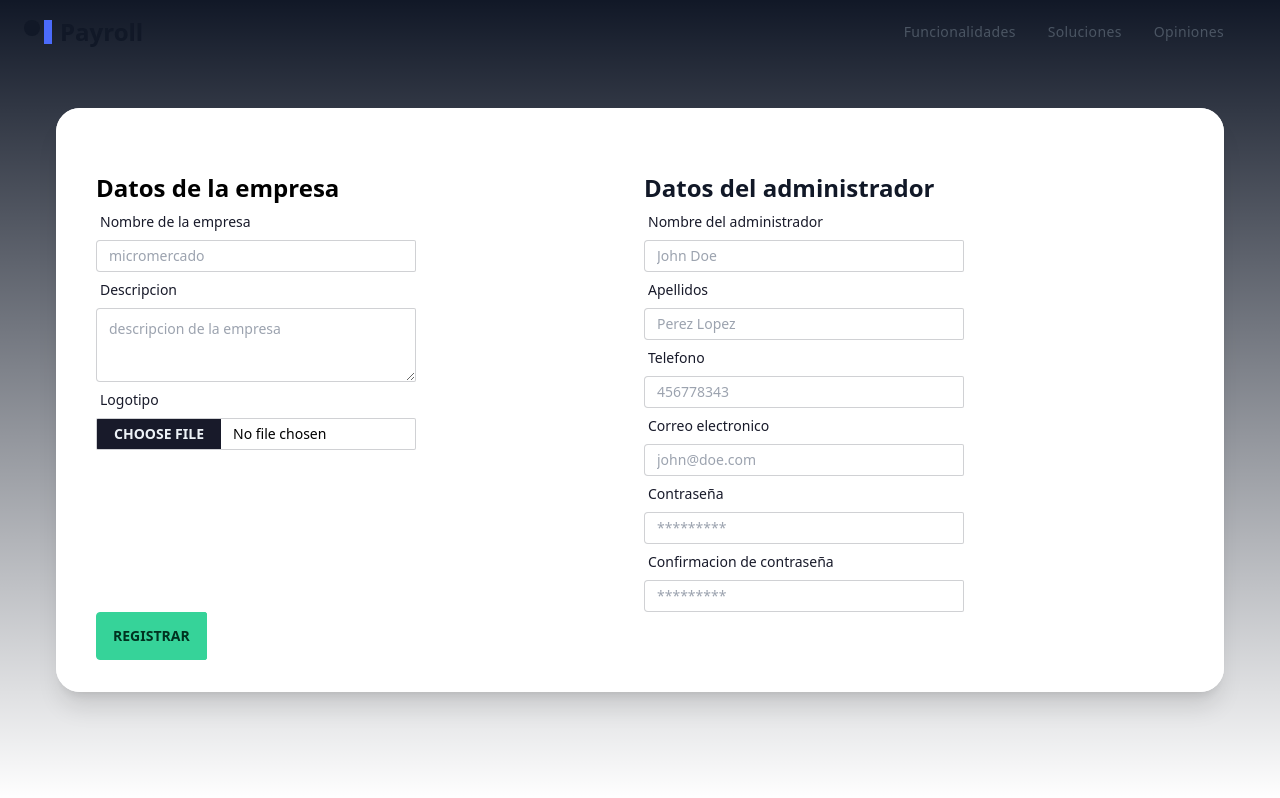
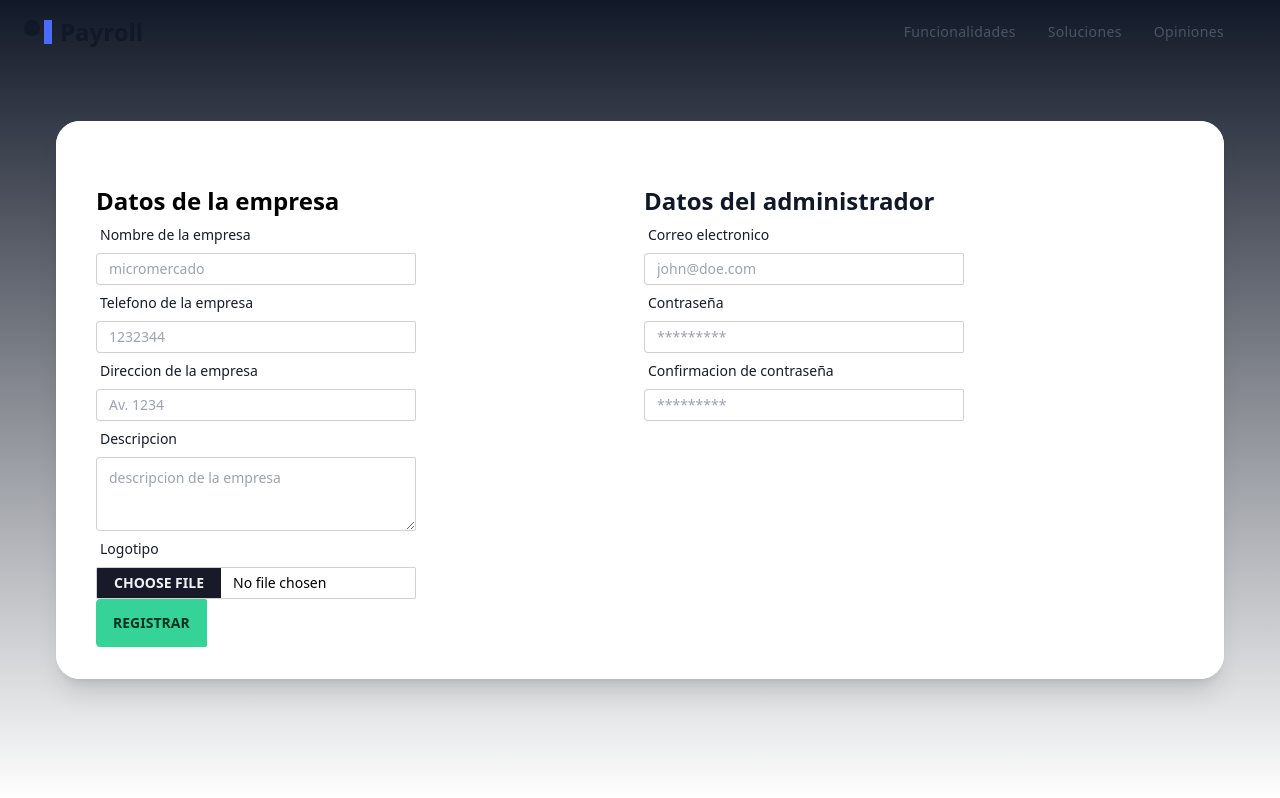
Before and after one commit to InforTech07/front-payroll, a Next.js app: page /register-company in a window 1280 px wide. Built offline with nearby package versions, Linux system fonts and the light colour scheme.

Commit message:
Front-Payroll, Conectando login con api, y formulario de registro

```diff
--- a/src/components/navs/sidebar.tsx
+++ b/src/components/navs/sidebar.tsx
@@ -61,9 +61,9 @@ function SideBar(){
                     </li>
                 </ul>
                 <div className="space-y-2 justify-end">
-                    <img src="https://source.unsplash.com/100x100/?portrait" alt="" className="w-12 h-12 rounded-full dark:bg-gray-500" />
+                    <img src={session?.user?.image ? session.user.image : './images/avatars/avatar.webp' } alt="" className="w-12 h-12 rounded-full dark:bg-gray-500" />
                     <div>
-                        <h2 className="text-lg font-semibold">Leroy Jenkins</h2>
+                        <h2 className="text-lg font-semibold">{session?.user?.name}</h2>
                     </div>
                 </div>
             </nav>
--- a/src/components/ui/form-register-campanies.tsx
+++ b/src/components/ui/form-register-campanies.tsx
@@ -3,6 +3,8 @@ import { useState } from "react";
 import { useForm } from "react-hook-form";
 import { IFormRegisterCompanies } from '@/entitys/companies';
 import { companyService } from '@/services/companie-service';
+import { toast } from "react-toastify";
+import { useRouter } from "next/navigation";
 
 
 // const resolver: Resolver<FormRegisterCompaniesValues> = async (values) => {
@@ -20,8 +22,9 @@ import { companyService } from '@/services/companie-service';
 // };
 
 function FormRegisterCampanies(){
-    const [succesRegister, setSuccesRegister] = useState<boolean>(false);
-    const [errorRegister, setErrorRegister] = useState<boolean>(false);
+    // const [succesRegister, setSuccesRegister] = useState<boolean>(false);
+    // const [errorRegister, setErrorRegister] = useState<boolean>(false);
+    const router = useRouter();
     const {
           register,
           handleSubmit,
@@ -31,13 +34,14 @@ function FormRegisterCampanies(){
 
     const onSubmit =   handleSubmit((data) => {
       companyService.registerCompanies(data).then(res => {
-        if(res){
-          setSuccesRegister(true);
-          console.log(res);
+        if(res.ok){
+          toast.success("Registro satisfactorio, puede iniciar sesion");
+          //router.push('/login');
+          return;
         }
       }).catch(err => {
-        setErrorRegister(true);
-        console.log(err);
+        toast.error("Lo sentimos, no podemos registrar ahora..!!");
+        return;
       });
 
     });
@@ -46,18 +50,6 @@ function FormRegisterCampanies(){
       <div className="selection: selection:text-white">
           <div className="flex min-h-screen items-center justify-center">
               <div className="flex-1 p-8">
-              { succesRegister && (
-                      <div className="alert alert-success my-8">
-                        <svg xmlns="http://www.w3.org/2000/svg" className="stroke-current shrink-0 h-6 w-6" fill="none" viewBox="0 0 24 24"><path strokeLinecap="round" strokeLinejoin="round" strokeWidth="2" d="M9 12l2 2 4-4m6 2a9 9 0 11-18 0 9 9 0 0118 0z" /></svg>
-                        <span>Registro satisfactorio, Ingrese a su correo para activar su cuenta</span>
-                      </div>
-                    )}
-                { errorRegister && (
-                      <div className="alert alert-error my-8">
-                        <svg xmlns="http://www.w3.org/2000/svg" className="stroke-current shrink-0 h-6 w-6" fill="none" viewBox="0 0 24 24"><path strokeLinecap="round" strokeLinejoin="round" strokeWidth="2" d="M9 12l2 2 4-4m6 2a9 9 0 11-18 0 9 9 0 0118 0z" /></svg>
-                        <span>Lo sentimos, no podemos registrar ahora..!!</span>
-                      </div>
-                    )}
                 <div className="mx-auto w-full overflow-hidden rounded-3xl bg-white shadow-xl">
                     {/* Form Body */}
                     <div className="rounded-tr-4xl bg-white px-10 pb-8 pt-4">
@@ -72,27 +64,77 @@ function FormRegisterCampanies(){
                                   <h4 className="text-2xl font-semibold text-black">
                                     Datos de la empresa
                                   </h4>
-                                  {/* Email Input */}
+                                  {/* name company Input */}
                                   <div className="form-control w-full max-w-xs">
                                     <label className="label">
                                       <span className="label-text">Nombre de la empresa</span>
                                     </label>
                                     <input
-                                      {...register("company", { required: {
+                                      {...register("name", { required: {
                                         value: true,
                                         message: "Ingrese un nombre",
                                       } })}
-                                      id="company"
-                                      name="company"
+                                      id="name"
+                                      name="name"
                                       type="text"
                                       className="input input-bordered rounded-l input-sm w-full max-w-xs text-black"
                                       placeholder="micromercado"
                                       autoComplete="off"
                                     />
-                                    {errors?.company && (
+                                    {errors?.name && (
                                       <label className="label">
                                         <span className="text-red-600 text-sm">
-                                          {errors.company.message}
+                                          {errors.name.message}
+                                        </span>
+                                      </label>
+                                    )}
+                                  </div>
+                                  {/* phone company Input */}
+                                  <div className="form-control w-full max-w-xs">
+                                    <label className="label">
+                                      <span className="label-text">Telefono de la empresa</span>
+                                    </label>
+                                    <input
+                                      {...register("phone", { required: {
+                                        value: true,
+                                        message: "Ingrese un telefono",
+                                      } })}
+                                      id="phone"
+                                      name="phone"
+                                      type="text"
+                                      className="input input-bordered rounded-l input-sm w-full max-w-xs text-black"
+                                      placeholder="1232344"
+                                      autoComplete="off"
+                                    />
+                                    {errors?.phone && (
+                                      <label className="label">
+                                        <span className="text-red-600 text-sm">
+                                          {errors.phone.message}
+                                        </span>
+                                      </label>
+                                    )}
+                                  </div>
+                                  {/* name company Input */}
+                                  <div className="form-control w-full max-w-xs">
+                                    <label className="label">
+                                      <span className="label-text">Direccion de la empresa</span>
+                                    </label>
+                                    <input
+                                      {...register("address", { required: {
+                                        value: true,
+                                        message: "Ingrese una direccion",
+                                      } })}
+                                      id="address"
+                                      name="address"
+                                      type="text"
+                                      className="input input-bordered rounded-l input-sm w-full max-w-xs text-black"
+                                      placeholder="Av. 1234"
+                                      autoComplete="off"
+                                    />
+                                    {errors?.address && (
+                                      <label className="label">
+                                        <span className="text-red-600 text-sm">
+                                          {errors.address.message}
                                         </span>
                                       </label>
                                     )}
@@ -131,80 +173,7 @@ function FormRegisterCampanies(){
                                   <h4 className="text-2xl font-semibold text-gray-900">
                                     Datos del administrador
                                   </h4>
-                                  {/* Name admin Input */}
-                                  <div className="form-control w-full max-w-xs">
-                                    <label className="label">
-                                      <span className="label-text">Nombre del administrador</span>
-                                    </label>
-                                    <input
-                                      {...register("name", { required:{
-                                        value: true,
-                                        message: "Ingrese el nombre",
-                                      }
-                                      })}
-                                      id="name"
-                                      name="name"
-                                      type="text"
-                                      className="input input-bordered rounded-l input-sm w-full max-w-xs text-black"
-                                      placeholder="John Doe"
-                                      autoComplete="off"
-                                    />
-                                    {errors?.name && (
-                                      <label className="label">
-                                        <span className="text-red-600 text-sm">
-                                          {errors.name.message}
-                                        </span>
-                                      </label>
-                                    )}
-                                  </div>
-                                  {/* last name Input */}
-                                  <div className="form-control w-full max-w-xs">
-                                    <label className="label">
-                                      <span className="label-text">Apellidos</span>
-                                    </label>
-                                    <input
-                                      {...register("lastName", { required:{
-                                        value: true,
-                                        message: "Ingrese el apellido",
-                                      } })}
-                                      id="lastName"
-                                      name="lastName"
-                                      type="text"
-                                      className="input input-bordered rounded-l input-sm w-full max-w-xs text-black"
-                                      placeholder="Perez Lopez"
-                                      autoComplete="off"
-                                    />
-                                    {errors?.lastName && (
-                                      <label className="label">
-                                        <span className="text-red-600 text-sm">{
-                                          errors.lastName.message
-                                        }</span>
-                                      </label>
-                                    )}
-                                  </div>
-                                  {/* phone admin Input */}
-                                  <div className="form-control w-full max-w-xs">
-                                    <label className="label">
-                                      <span className="label-text">Telefono</span>
-                                    </label>
-                                    <input
-                                      {...register("phone", { required:{
-                                        value: true,
-                                        message: "Ingrese el telefono",
-                                      } })}
-                                      id="phone"
-                                      name="phone"
-                                      type="text"
-                                      className="input input-bordered rounded-l input-sm w-full max-w-xs text-black"
-                                      placeholder="456778343"
-                                      autoComplete="off"
-                                    />
-                                    {errors?.phone && (
-                                      <label className="label">
-                                        <span className="text-red-600 text-sm">{ errors.phone.message}</span>
-                                      </label>
-                                    )}
-                                  </div>
+
                                   {/* Email Input */}
                                   <div className="form-control w-full max-w-xs">
                                     <label className="label">
--- a/src/services/companie-service.ts
+++ b/src/services/companie-service.ts
@@ -6,7 +6,8 @@ class CompanyService {
     async registerCompanies(data: IFormRegisterCompanies){
         console.log('data', data)
         //return "datos registrados"
-        return await apiServices.post('companies/', data)
+        data.create_user = true;
+        return await apiServices.post('company/', data)
         //return this._apiServices.post('companies/', data)
     }
 
```
Also changed, not shown: src/app/api/auth/[...nextauth]/route.ts (+17 -3 lines), src/app/dashboard/page.tsx (+7 -1 lines), src/app/login/page.tsx (+7 -0 lines), src/entitys/companies.ts (+5 -2 lines), src/services/user-service.ts (+23 -6 lines).
